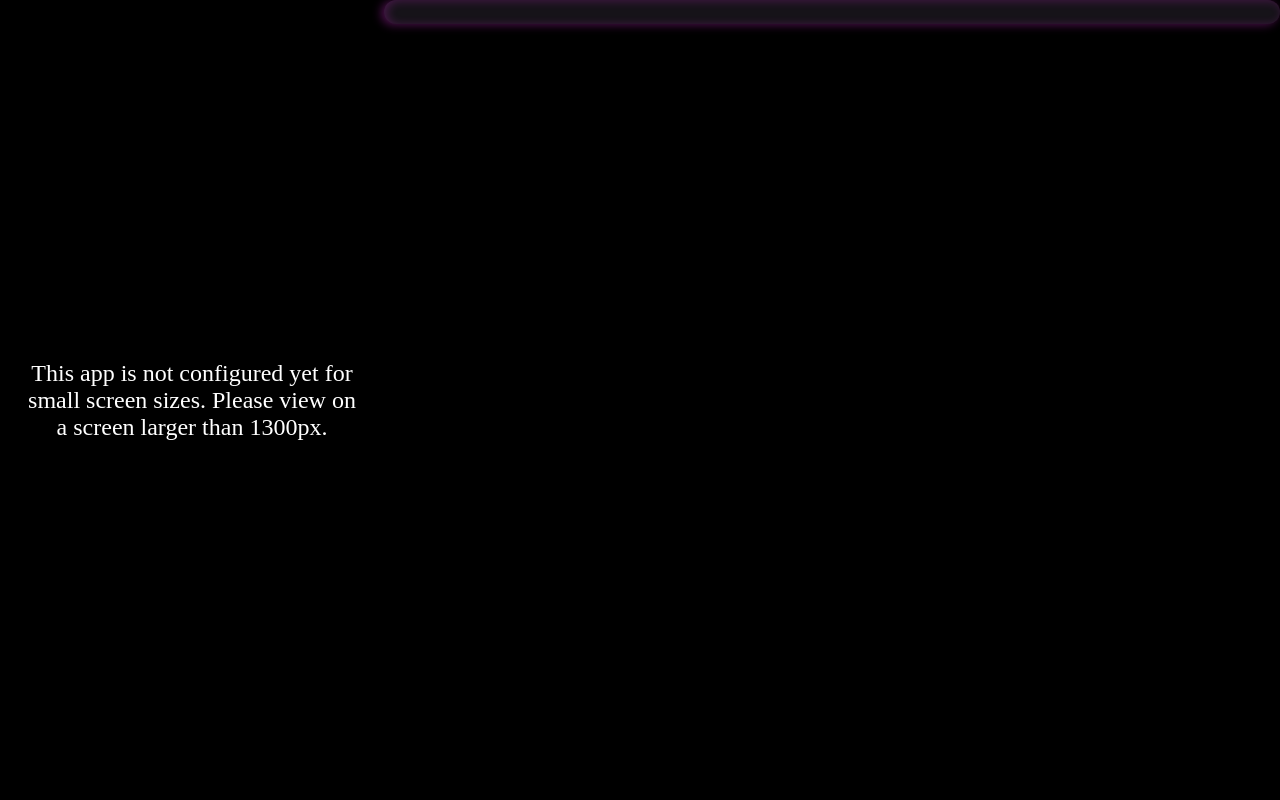
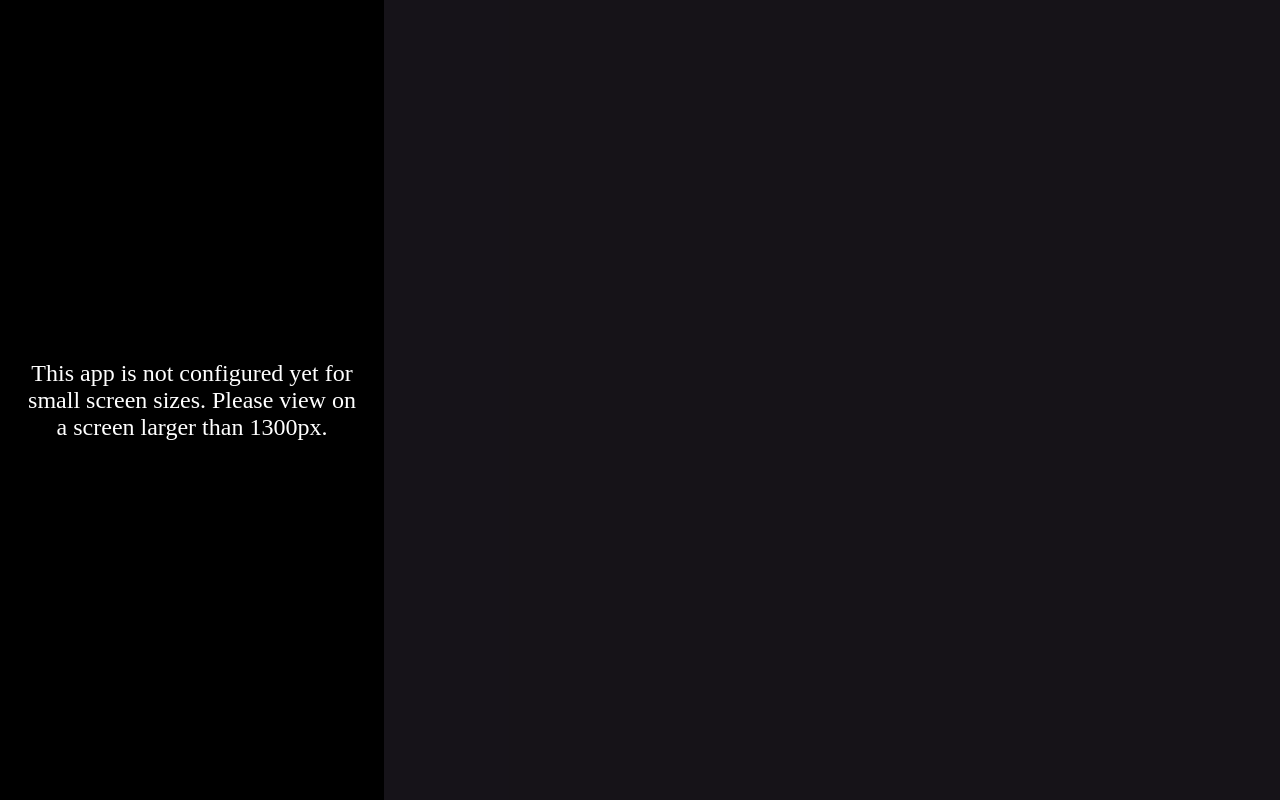
Before and after one commit to smajewski1980/My_Music_Collection_Catalog_v2, a React (Create React App) app: page / in a window 1280 px wide. Built offline with nearby package versions, Linux system fonts and the light colour scheme.

Commit message:
re tweaked some css

```diff
--- a/src/components/main/main.css
+++ b/src/components/main/main.css
@@ -1,26 +1,18 @@
-#main {
+.mainContentWrapper {
   background-color: rgba(212, 182, 240, 0.1);
   overflow-y: scroll;
-  height: calc(100dvh - 84px);
-}
-
-.mainContentWrapper {
+  max-height: 100dvh;
   text-align: center;
   position: relative;
   flex-basis: 70dvw;
 }
 
 #mainTitle {
-  border-radius: 15px;
   color: hsl(300, 99%, 60%);
   font-size: 3rem;
   font-weight: 700;
   padding-block: 1rem 0.5rem;
-  box-shadow: -3px 1px 10px 0px hsl(300, 99%, 60%, 0.3),
-    inset 3px 1px 10px 0px hsl(300, 99%, 60%, 0.2);
-  background-color: rgba(212, 182, 240, 0.1);
 }
-
 span {
   font-size: 2rem;
 }
```
